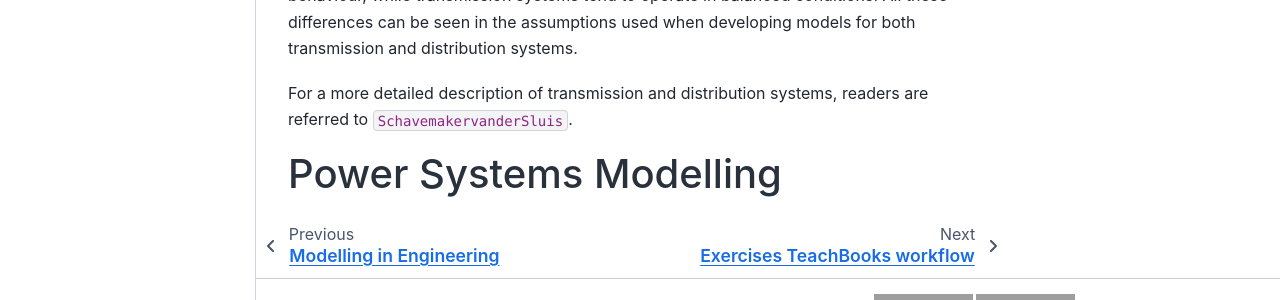
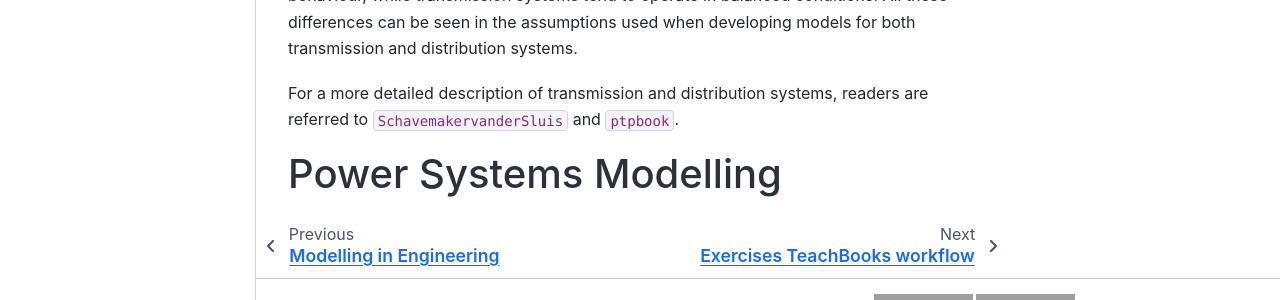
Before and after one commit to distributionnetworksTUDelft/PowerSystemsDigitalTwins, a Jupyter Book: the page built from book/part_1/chapter_2.md, in a window 1280 px wide and 1128 px high. Shown: the part 770-1070 px from the top of the window. Built offline with Jupyter Book 1.0.4 settings and Sphinx 7.4.7 and the Sphinx Book theme 1.1.4, drawn with Linux system fonts in a browser that asks for light colours; comment, search, counter and statistics services are not loaded; cross-references to code outside the pages are shown as plain code; grey boxes are pictures that could not be loaded.

Commit message:
Update chapter_2.md

```diff
--- a/book/part_1/chapter_2.md
+++ b/book/part_1/chapter_2.md
@@ -5,6 +5,6 @@ At the distribution level, electricity is progressively stepped down from transm
 
 Transmission and distribution systems exhibit significant electrical and operational differences. In general, distribution systems have a higher resistance-to-reactance ($R/X$) ratio than transmission systems. From an operational perspective, distribution systems operate in radial configurations, whereas transmission systems operate in loop or meshed configurations. Finally, distribution systems usually operate under unbalanced three-phase behaviour, while transmission systems tend to operate in balanced conditions. All these differences can be seen in the assumptions used when developing models for both transmission and distribution systems.
 
-For a more detailed description of transmission and distribution systems, readers are referred to {cite:ps}`SchavemakervanderSluis`.
+For a more detailed description of transmission and distribution systems, readers are referred to {cite:ps}`SchavemakervanderSluis` and {cite:ps}`ptpbook`.
 
 # Power Systems Modelling
```
